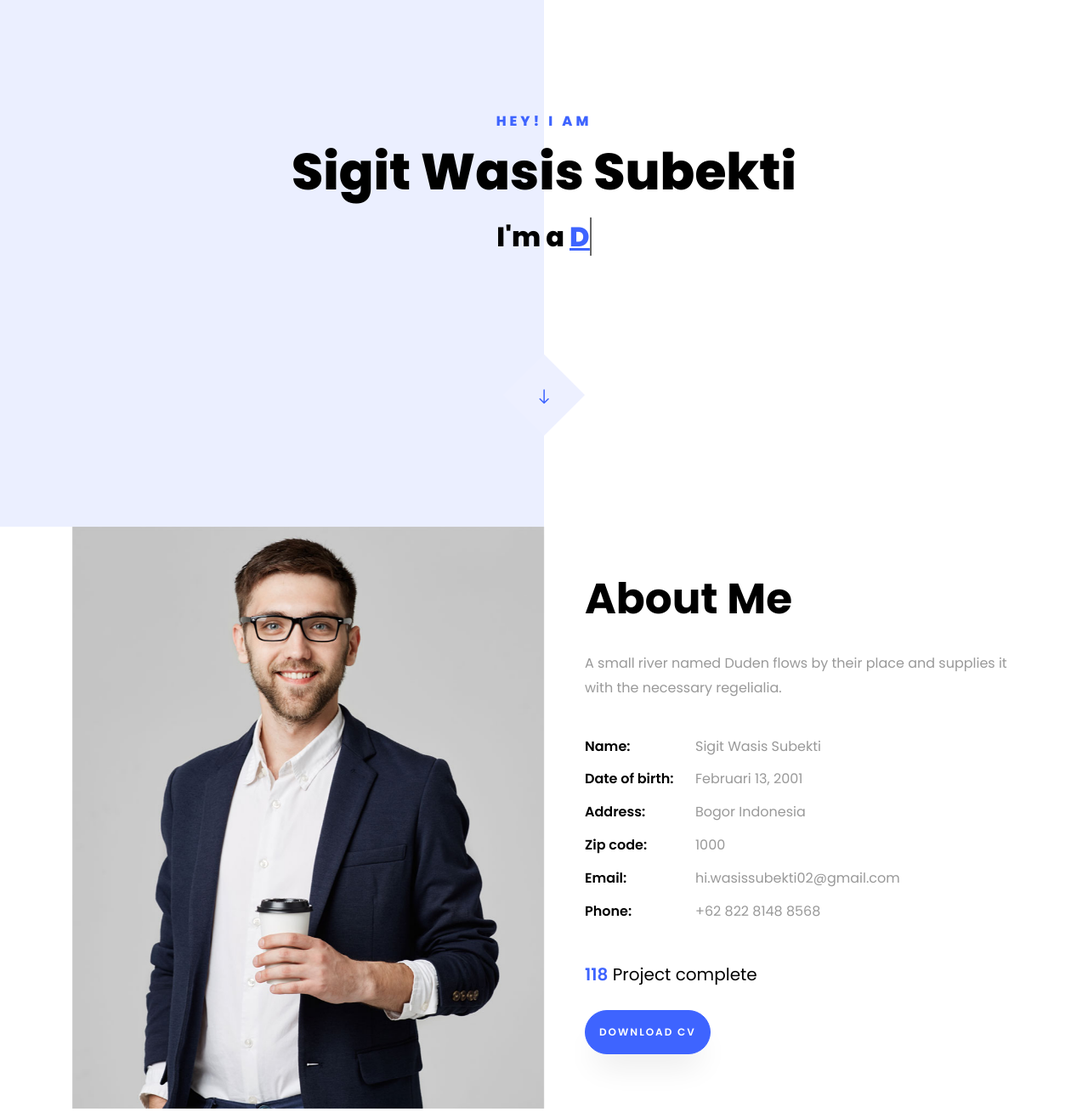
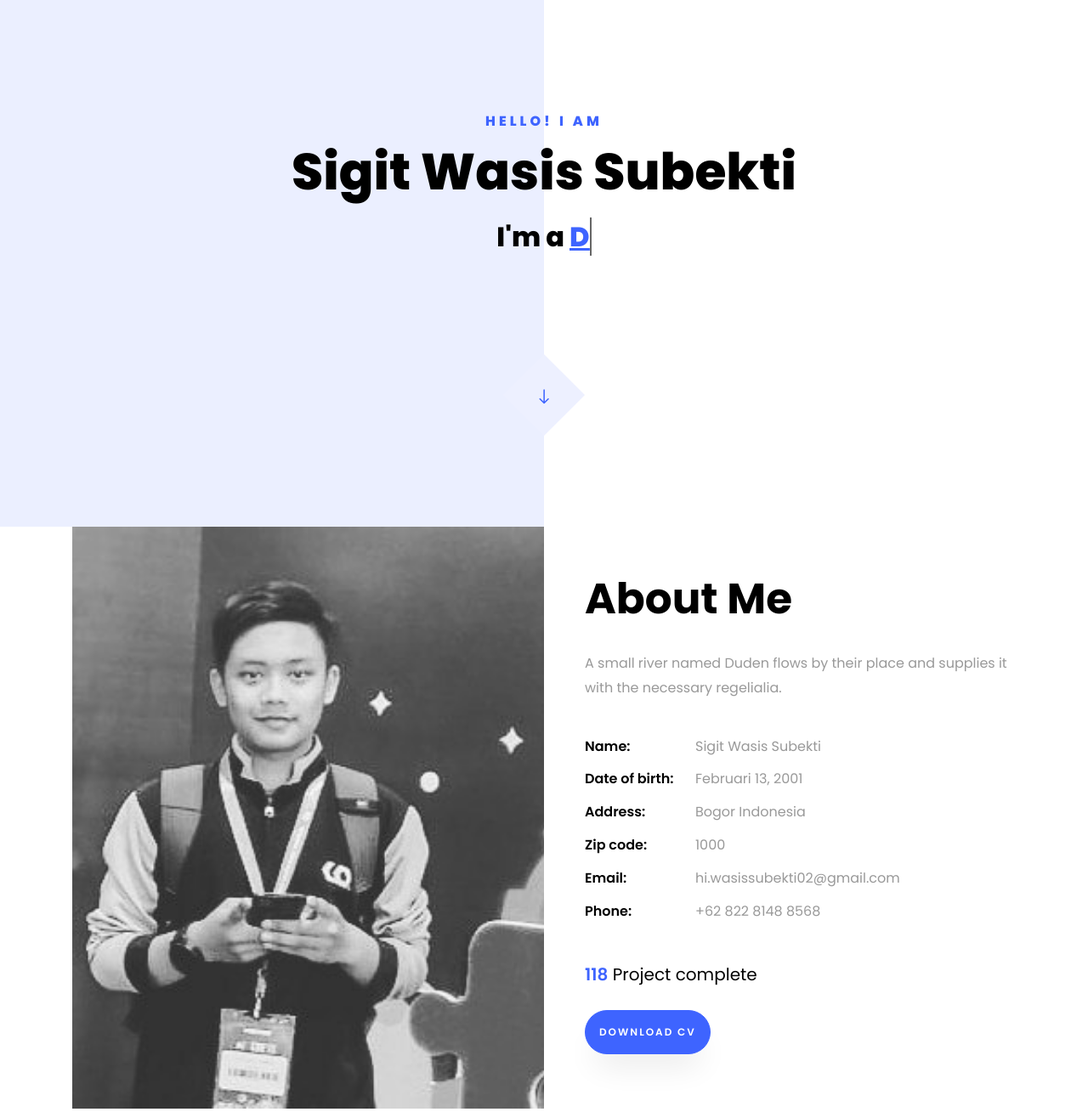
Before and after one commit to Sigit-Wasis/Sigit-Wasis.github.io, a plain HTML site: page index.html in a window 1280 px wide. Shown: the part 180-1489 px from the top of the page at 85% size. Drawn offline with Linux system fonts and the light colour scheme; files whose address does not match are found by name.

Commit message:
Web Portfolio

```diff
--- a/index.html
+++ b/index.html
@@ -51,7 +51,7 @@
         	<div class="row no-gutters slider-text js-fullheight justify-content-center align-items-center">
           		<div class="col-lg-8 col-md-6 ftco-animate d-flex align-items-center">
           			<div class="text text-center">
-          		<span class="subheading">Hey! I am</span>
+          				<span class="subheading">Hello! I am</span>
 		  				<h1>Sigit Wasis Subekti</h1>
 			  			<h2>I'm a
 							<span
@@ -77,7 +77,7 @@
     			<div class="col-md-6 col-lg-6 d-flex">
     				<div class="img-about img d-flex align-items-stretch">
     					<div class="overlay"></div>
-	    				<div class="img d-flex align-self-stretch align-items-center" style="background-image:url(images/about.jpg);">
+	    				<div class="img d-flex align-self-stretch align-items-center" style="background-image:url(images/about.jpeg);">
 	    				</div>
     				</div>
     			</div>
```
Also changed, not shown: images/about.jpeg (added), images/abouts.jpg (renamed from images/about.jpg). Lines whose indentation alone changed are shown as unchanged.
